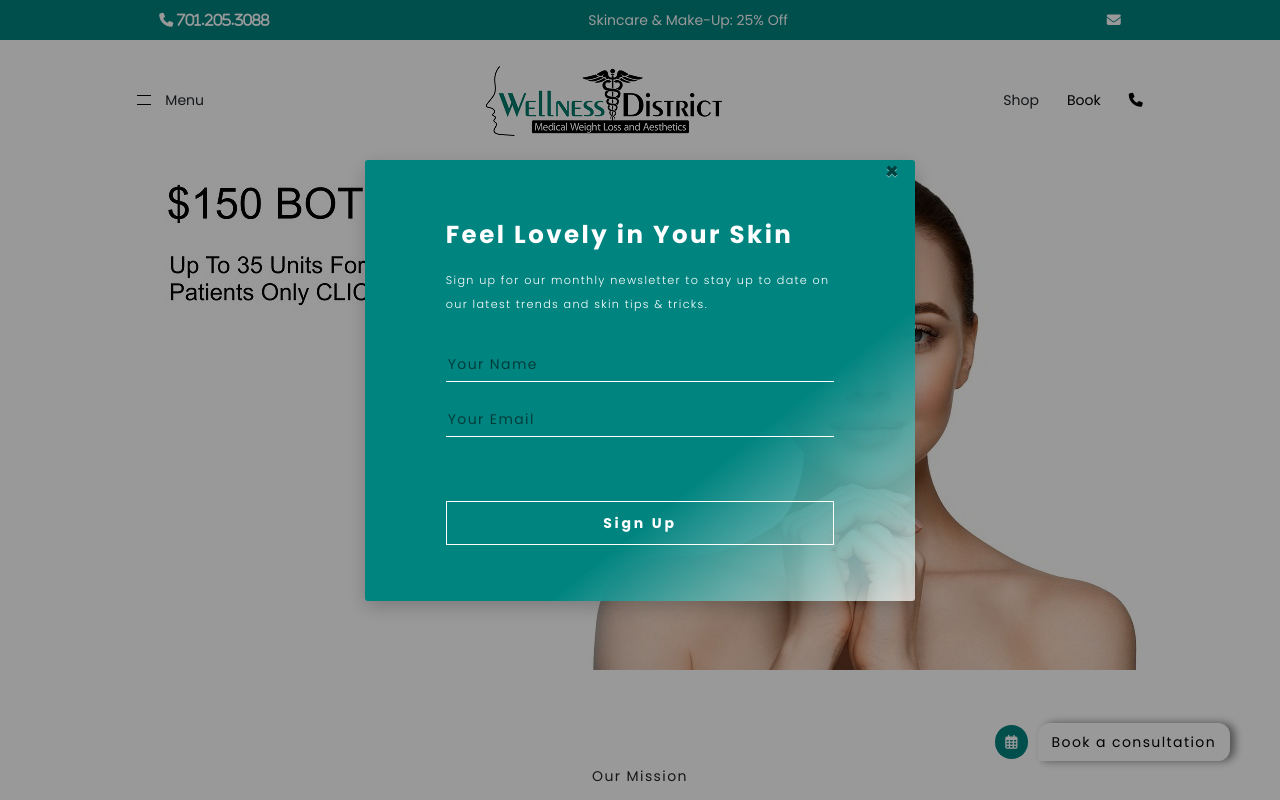
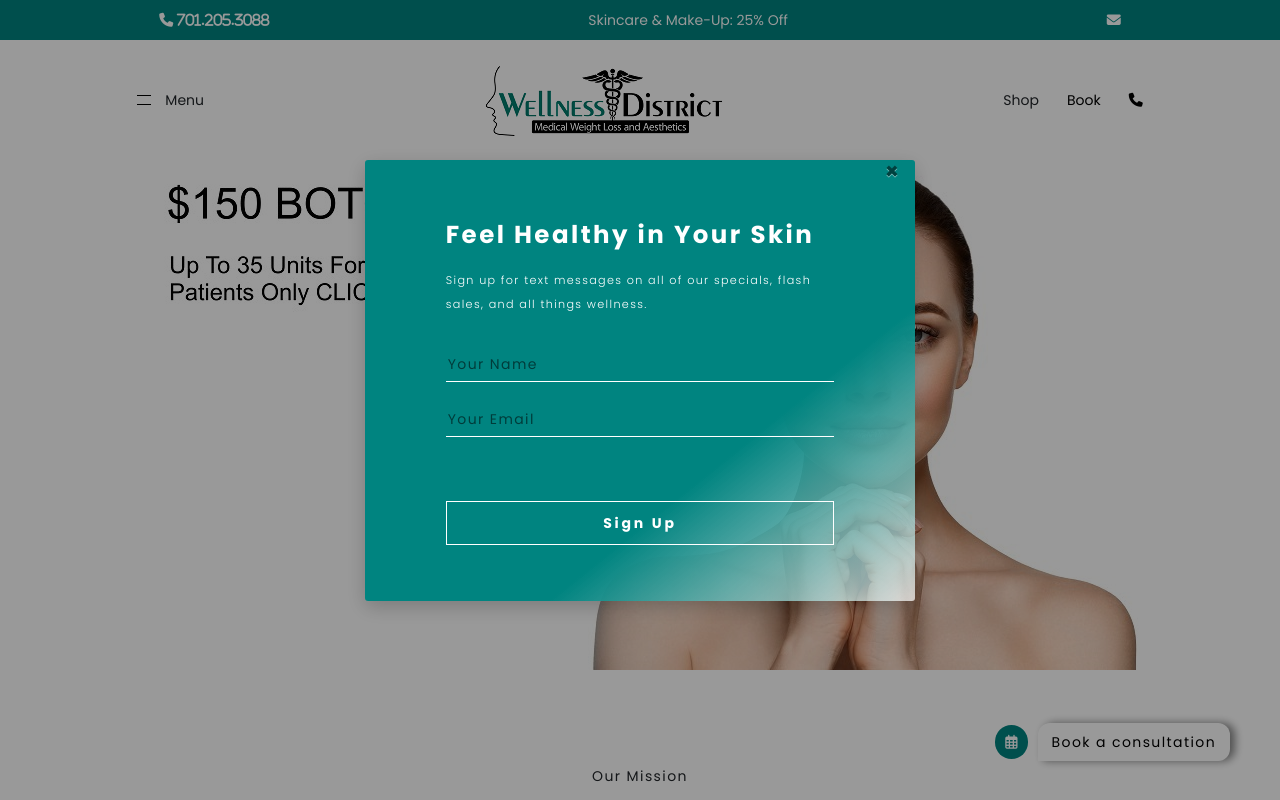
Before and after one commit to wdstaff/fargowellnessdistrict, a PHP site: page / in a window 1280 px wide. Run offline with PHP 8.4, Linux system fonts and the light colour scheme; some libraries are stand-ins or nearby versions.

Commit message:
Update index.php

```diff
--- a/index.php
+++ b/index.php
@@ -50,8 +50,8 @@
   <form class="vipform w3-container w3-center w3-animate-top">
     <span class="close" onclick="closeform()">&times</span>
     <div class="form-content-wrapper">
-    <p class="form-header-text">Feel Lovely in Your Skin</p>
-    <p class="form-body-text">Sign up for our monthly newsletter to stay up to date on our latest trends and skin tips & tricks.</p>
+    <p class="form-header-text">Feel Healthy in Your Skin</p>
+    <p class="form-body-text">Sign up for text messages on all of our specials, flash sales, and all things wellness.</p>
 
     <input type="text" id="name" name="name" placeholder="Your Name"><br>
     <input type="email" id="email" name="email" placeholder="Your Email"><br>
```
